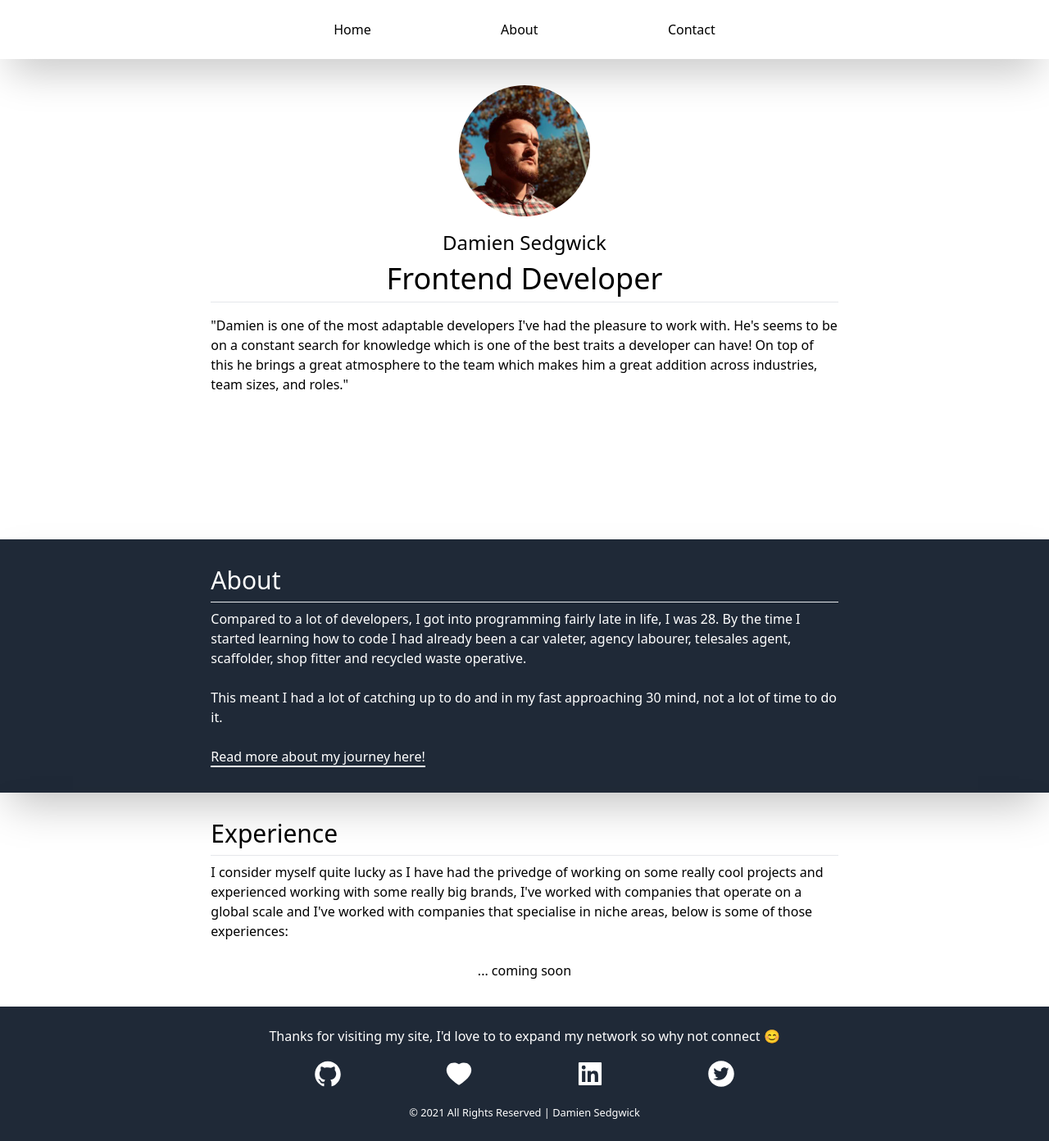
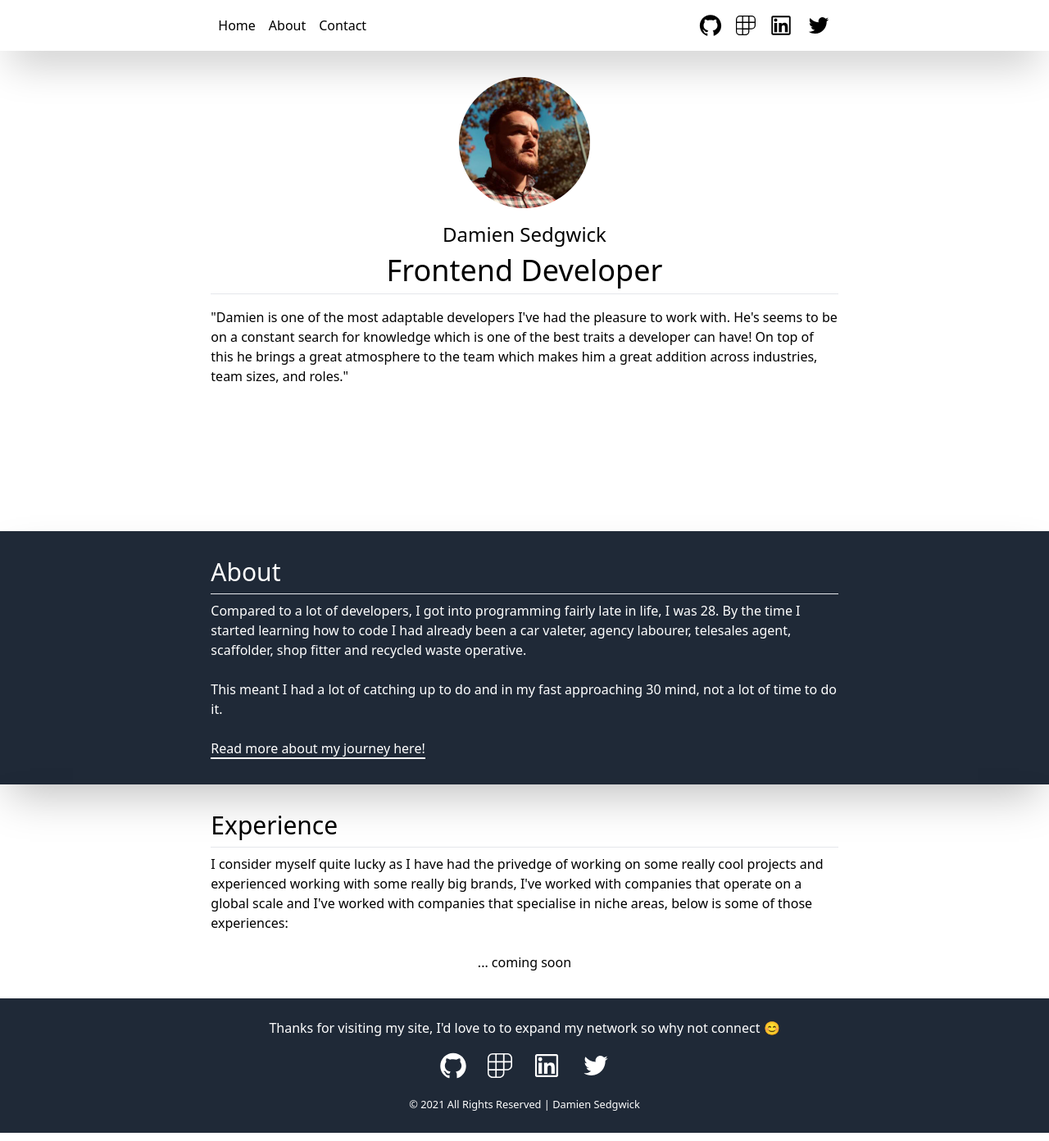
Before and after one commit to damiensedgwick/my-website, a Next.js app: page / in a window 1280 px wide. Shown: the whole page at 82% size. Built offline with nearby package versions, Linux system fonts and the light colour scheme.

Commit message:
replace heart with polywork icon

```diff
--- a/package.json
+++ b/package.json
@@ -15,6 +15,7 @@
     "react-icons": "^4.2.0"
   },
   "devDependencies": {
+    "@iconify/react": "^3.0.1",
     "@types/react": "17.0.19",
     "autoprefixer": "^10.3.3",
     "eslint": "7.32.0",
--- a/src/components/BottomTabNav.tsx
+++ b/src/components/BottomTabNav.tsx
@@ -1,4 +1,5 @@
 import Link from "next/link";
+import { Icon } from "@iconify/react";
 import { useState } from "react";
 import { useRouter } from "next/router";
 import { MdHome, MdInfo, MdPermContactCalendar, MdMenu } from "react-icons/md";
@@ -97,7 +98,7 @@ export const BottomTabNav = () => {
             </li>
             <li>
               <a href="https://www.polywork.com/dks" target="_blank">
-                <AiFillHeart className="text-4xl" />
+                <Icon className="text-3xl" icon="simple-icons:polywork" />
               </a>
             </li>
             <li>
--- a/src/components/Footer.tsx
+++ b/src/components/Footer.tsx
@@ -1,8 +1,8 @@
+import { Icon } from "@iconify/react";
 import {
-  AiFillLinkedin,
-  AiFillTwitterCircle,
-  AiFillGithub,
-  AiFillHeart,
+  AiOutlineGithub,
+  AiOutlineLinkedin,
+  AiOutlineTwitter,
 } from "react-icons/ai";
 
 export const Footer = () => {
@@ -12,25 +12,25 @@ export const Footer = () => {
         Thanks for visiting my site, I'd love to to expand my network so why not
         connect <span role="img">😊</span>
       </h6>
-      <ul className="flex flex-row items-center justify-around w-1/2 py-4 mx-auto">
-        <li>
+      <ul className="flex flex-row items-center justify-around py-4 mx-auto">
+        <li className="mx-3">
           <a href="https://github.com/damiensedgwick/" target="_blank">
-            <AiFillGithub className="text-4xl" />
+            <AiOutlineGithub className="text-4xl" />
           </a>
         </li>
-        <li>
+        <li className="mx-3">
           <a href="https://www.polywork.com/dks" target="_blank">
-            <AiFillHeart className="text-4xl" />
+            <Icon className="text-3xl" icon="simple-icons:polywork" />
           </a>
         </li>
-        <li>
+        <li className="mx-3">
           <a href="https://www.linkedin.com/in/damiensedgwick/" target="_blank">
-            <AiFillLinkedin className="text-4xl" />
+            <AiOutlineLinkedin className="text-4xl" />
           </a>
         </li>
-        <li>
+        <li className="mx-3">
           <a href="https://twitter.com/damiensedgwick" target="_blank">
-            <AiFillTwitterCircle className="text-4xl" />
+            <AiOutlineTwitter className="text-4xl" />
           </a>
         </li>
       </ul>
--- a/src/components/Header.tsx
+++ b/src/components/Header.tsx
@@ -1,25 +1,54 @@
+import { Icon } from "@iconify/react";
 import Link from "next/link";
+import {
+  AiOutlineGithub,
+  AiOutlineLinkedin,
+  AiOutlineTwitter,
+} from "react-icons/ai";
 
 export const Header = () => {
   return (
-    <div className="container px-4 py-6 mx-auto">
-      <ul className="flex flex-row items-center justify-around w-1/2 mx-auto">
-        <li>
+    <div className="container flex flex-row max-w-6xl px-4 mx-auto md:px-0">
+      <ul className="flex flex-row items-center justify-around mx-auto">
+        <li className="mx-2">
           <Link href="/">
             <a>Home</a>
           </Link>
         </li>
-        <li>
+        <li className="mx-2">
           <Link href="/about">
             <a>About</a>
           </Link>
         </li>
-        <li>
+        <li className="mx-2">
           <Link href="/contact">
             <a>Contact</a>
           </Link>
         </li>
       </ul>
+
+      <ul className="flex flex-row items-center justify-around py-4 mx-auto">
+        <li className="mx-2">
+          <a href="https://github.com/damiensedgwick/" target="_blank">
+            <AiOutlineGithub className="text-3xl" />
+          </a>
+        </li>
+        <li className="mx-2">
+          <a href="https://www.polywork.com/dks" target="_blank">
+            <Icon className="text-2xl" icon="simple-icons:polywork" />
+          </a>
+        </li>
+        <li className="mx-2">
+          <a href="https://www.linkedin.com/in/damiensedgwick/" target="_blank">
+            <AiOutlineLinkedin className="text-3xl" />
+          </a>
+        </li>
+        <li className="mx-2">
+          <a href="https://twitter.com/damiensedgwick" target="_blank">
+            <AiOutlineTwitter className="text-3xl" />
+          </a>
+        </li>
+      </ul>
     </div>
   );
 };
```
Also changed, not shown: 1 other file (tests, documents, lock files or other folders).
